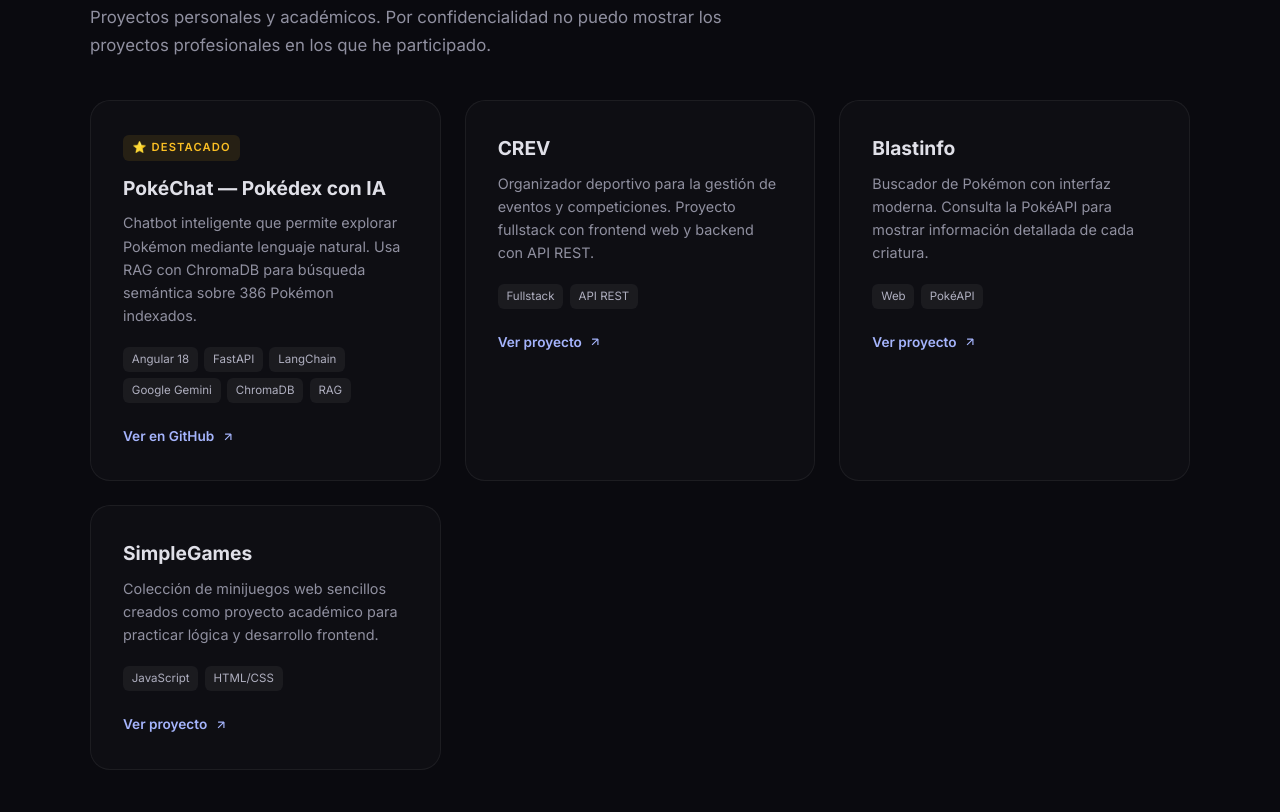
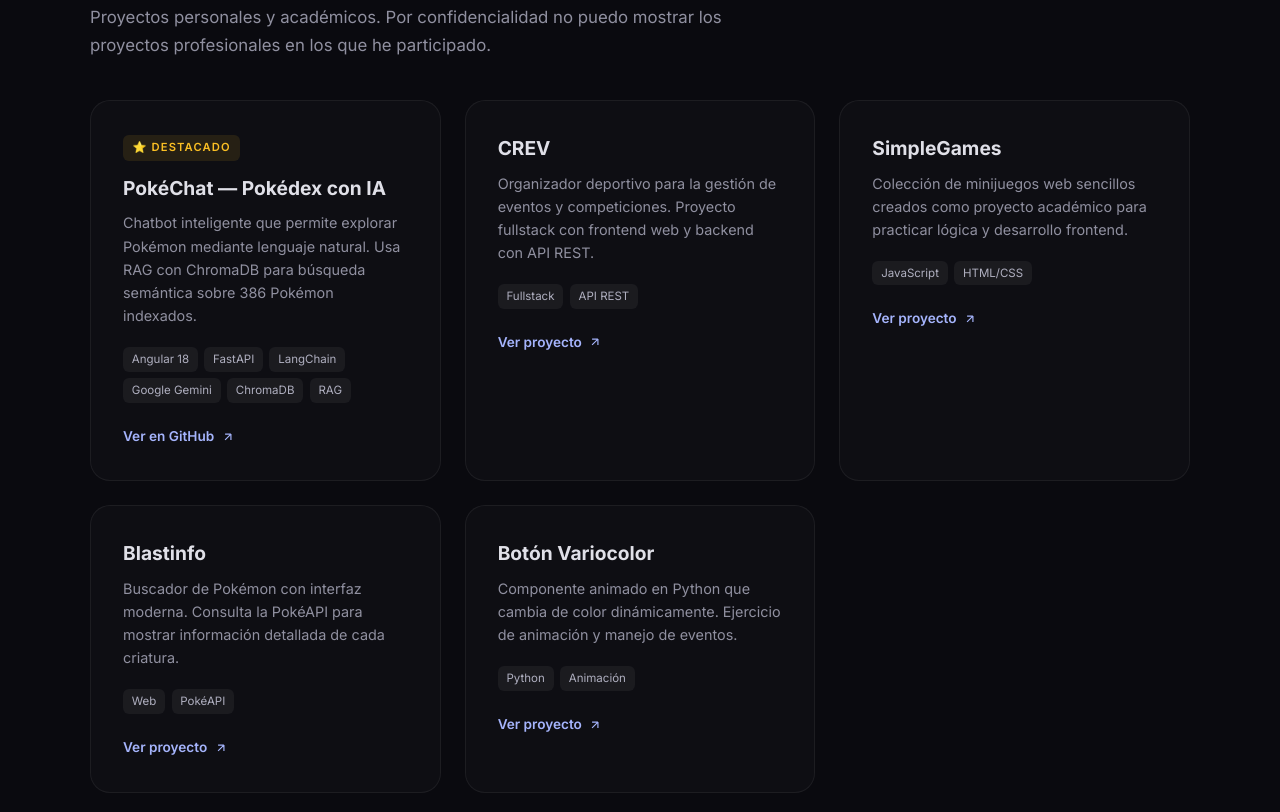
Before and after one commit to danielmera2912/danielmera2912.github.io, a plain HTML site: page index.html in a window 1280 px wide. Shown: the part 2808-3620 px from the top of the page. Drawn offline with Linux system fonts and the light colour scheme.

Commit message:
Update project details in index.html

```diff
--- a/index.html
+++ b/index.html
@@ -528,6 +528,18 @@
                     </a>
                 </div>
                 <div class="project-card fade-up">
+                    <h3>SimpleGames</h3>
+                    <p class="p-desc">Colecci&oacute;n de minijuegos web sencillos creados como proyecto acad&eacute;mico para practicar l&oacute;gica y desarrollo frontend.</p>
+                    <div class="p-tags">
+                        <span class="p-tag">JavaScript</span>
+                        <span class="p-tag">HTML/CSS</span>
+                    </div>
+                    <a href="https://danielmera2912.github.io/SimpleGames/" target="_blank" rel="noopener" class="p-link">
+                        Ver proyecto
+                        <svg width="14" height="14" fill="none" stroke="currentColor" stroke-width="2" viewBox="0 0 24 24"><path d="M7 17L17 7M17 7H7M17 7v10"/></svg>
+                    </a>
+                </div>
+                <div class="project-card fade-up">
                     <h3>Blastinfo</h3>
                     <p class="p-desc">Buscador de Pok&eacute;mon con interfaz moderna. Consulta la Pok&eacute;API para mostrar informaci&oacute;n detallada de cada criatura.</p>
                     <div class="p-tags">
@@ -540,13 +552,13 @@
                     </a>
                 </div>
                 <div class="project-card fade-up">
-                    <h3>SimpleGames</h3>
-                    <p class="p-desc">Colecci&oacute;n de minijuegos web sencillos creados como proyecto acad&eacute;mico para practicar l&oacute;gica y desarrollo frontend.</p>
+                    <h3>Bot&oacute;n Variocolor</h3>
+                    <p class="p-desc">Componente animado en Python que cambia de color din&aacute;micamente. Ejercicio de animaci&oacute;n y manejo de eventos.</p>
                     <div class="p-tags">
-                        <span class="p-tag">JavaScript</span>
-                        <span class="p-tag">HTML/CSS</span>
+                        <span class="p-tag">Python</span>
+                        <span class="p-tag">Animaci&oacute;n</span>
                     </div>
-                    <a href="https://danielmera2912.github.io/SimpleGames/" target="_blank" rel="noopener" class="p-link">
+                    <a href="https://danielmera2912.github.io/botonVariocolor/" target="_blank" rel="noopener" class="p-link">
                         Ver proyecto
                         <svg width="14" height="14" fill="none" stroke="currentColor" stroke-width="2" viewBox="0 0 24 24"><path d="M7 17L17 7M17 7H7M17 7v10"/></svg>
                     </a>
```
